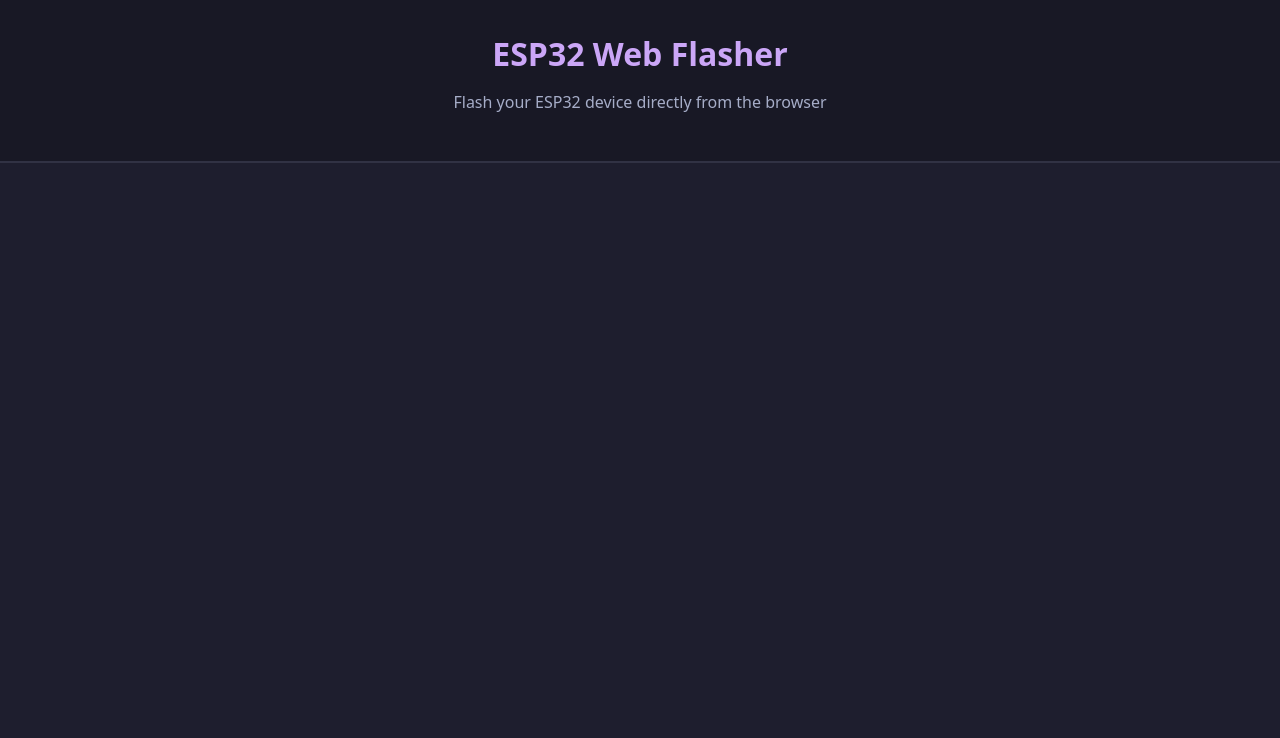
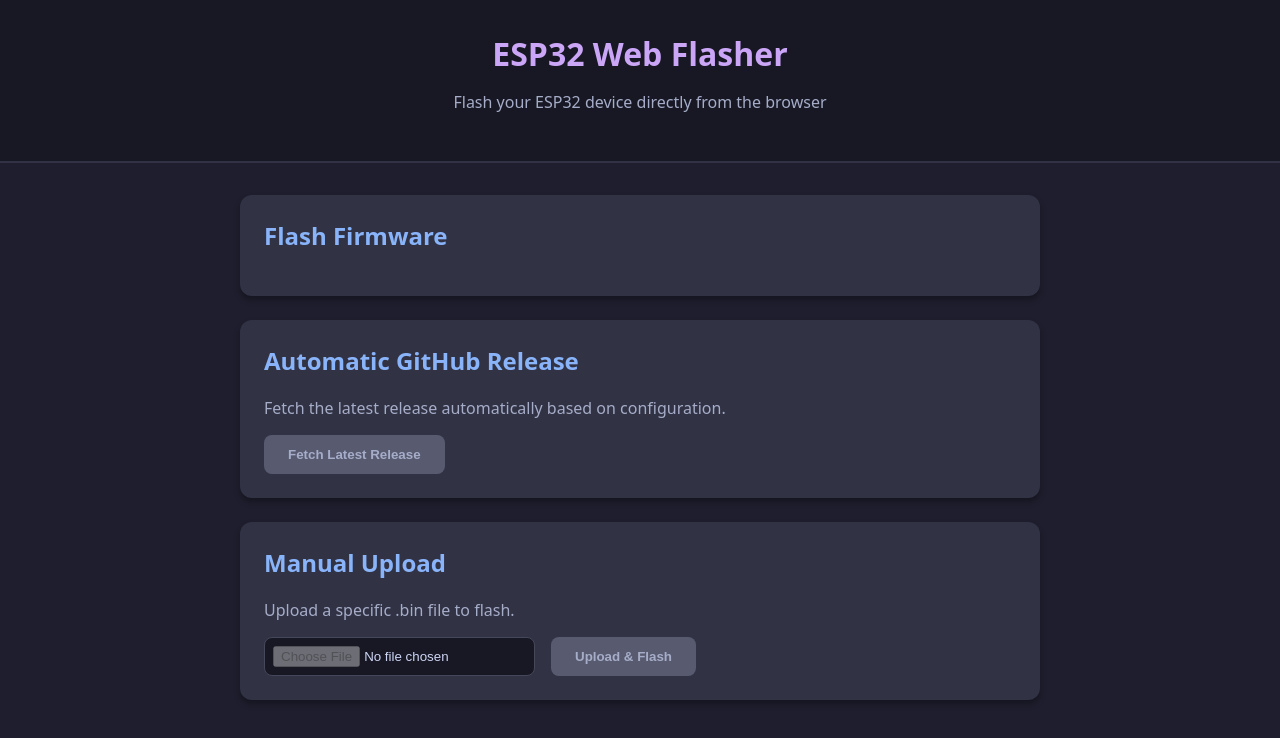
Before and after one commit to nicholaswilde/esp32-web-flasher, a plain HTML site: page index.html in a window 1280 px wide. Shown: the top 738 px of the page. Drawn offline with Linux system fonts and the light colour scheme.

Commit message:
feat(ui): Integrate ESP Web Tools and core UI layout

```diff
--- a/css/style.css
+++ b/css/style.css
@@ -62,3 +62,52 @@
   max-width: 800px;
   width: 100%;
 }
+
+.card {
+  background-color: var(--surface0);
+  border-radius: 12px;
+  padding: 1.5rem;
+  margin-bottom: 1.5rem;
+  box-shadow: 0 4px 6px rgba(0,0,0,0.3);
+}
+
+.card h2 {
+  color: var(--blue);
+  margin-top: 0;
+}
+
+.actions {
+  display: flex;
+  gap: 1rem;
+  align-items: center;
+  margin-top: 1rem;
+}
+
+button {
+  background-color: var(--mauve);
+  color: var(--base);
+  border: none;
+  padding: 0.75rem 1.5rem;
+  border-radius: 8px;
+  font-weight: bold;
+  cursor: pointer;
+  transition: opacity 0.2s;
+}
+
+button:hover:not(:disabled) {
+  opacity: 0.9;
+}
+
+button:disabled {
+  background-color: var(--surface2);
+  color: var(--subtext0);
+  cursor: not-allowed;
+}
+
+input[type="file"] {
+  background-color: var(--mantle);
+  color: var(--text);
+  padding: 0.5rem;
+  border-radius: 8px;
+  border: 1px solid var(--surface1);
+}
--- a/index.html
+++ b/index.html
@@ -6,6 +6,7 @@
     <meta name="description" content="A static client-side web application to flash ESP32 devices directly from your browser.">
     <title>ESP32 Web Flasher</title>
     <link rel="stylesheet" href="css/style.css">
+    <script type="module" src="https://unpkg.com/esp-web-tools@9.4.2/dist/web/install-button.js?module"></script>
 </head>
 <body>
     <header>
@@ -13,7 +14,29 @@
         <p>Flash your ESP32 device directly from the browser</p>
     </header>
     <main>
-        <!-- Application content goes here -->
+        <section class="card">
+            <h2>Flash Firmware</h2>
+            <div class="actions">
+                <esp-web-install-button></esp-web-install-button>
+            </div>
+        </section>
+
+        <section class="card">
+            <h2>Automatic GitHub Release</h2>
+            <p>Fetch the latest release automatically based on configuration.</p>
+            <div class="actions">
+                <button id="fetch-github-btn" disabled>Fetch Latest Release</button>
+            </div>
+        </section>
+
+        <section class="card">
+            <h2>Manual Upload</h2>
+            <p>Upload a specific .bin file to flash.</p>
+            <div class="actions">
+                <input type="file" id="manual-upload" accept=".bin" disabled>
+                <button id="upload-btn" disabled>Upload & Flash</button>
+            </div>
+        </section>
     </main>
     <!-- JavaScript will be injected here in later phases -->
 </body>
```
Also changed, not shown: conductor/tracks/mvp_20260726/plan.md (+3 -3 lines), js/ui.test.js (added, +10 -0 lines), test.html (+2 -0 lines).
